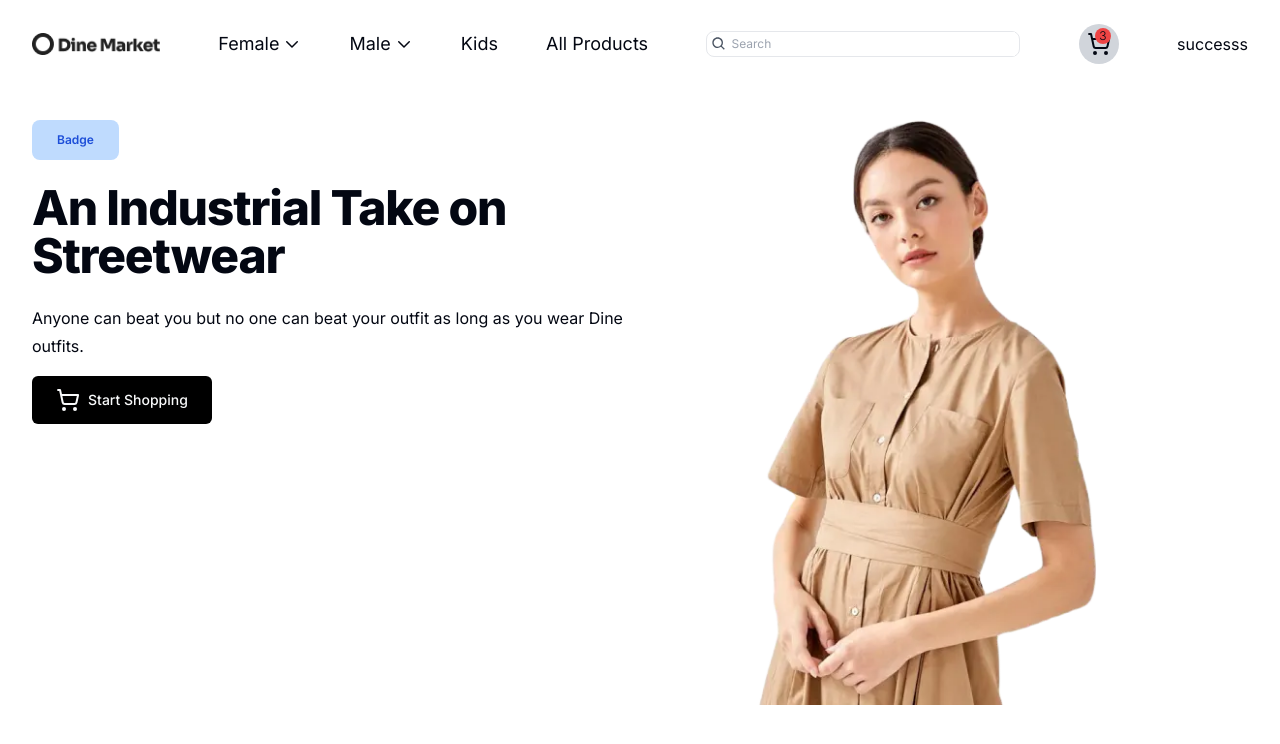
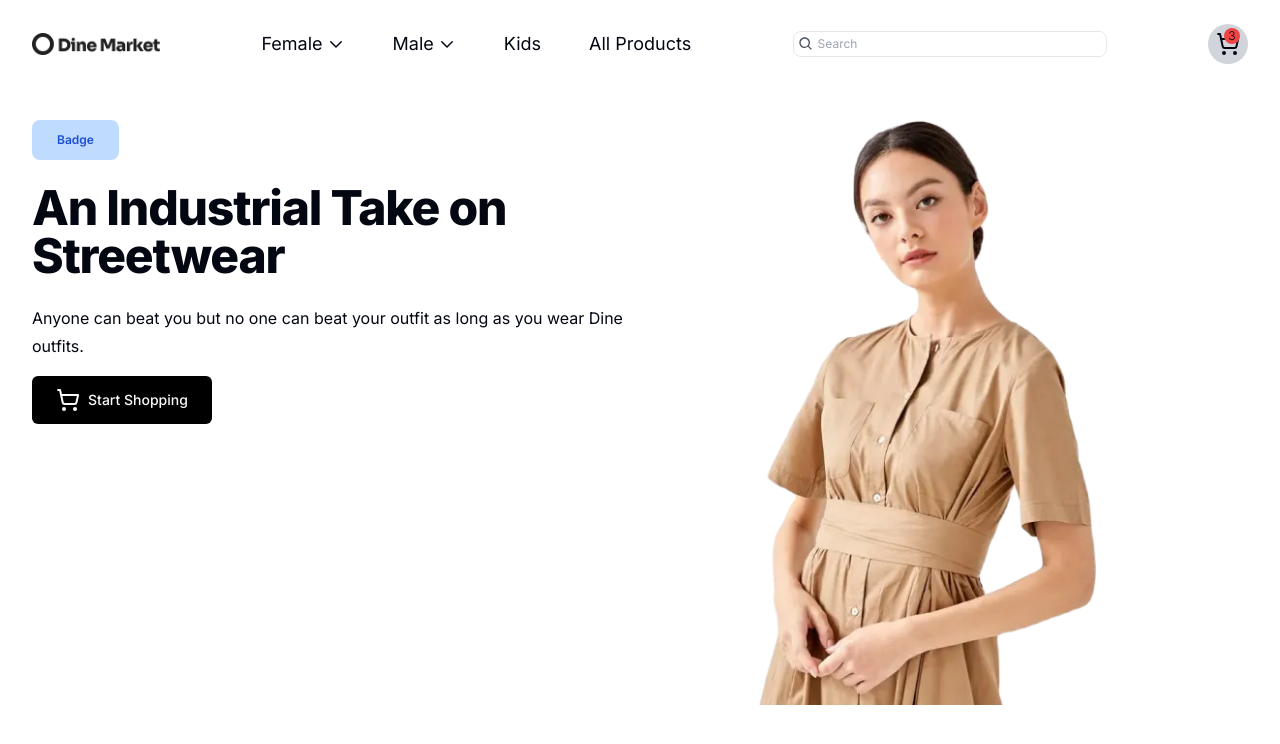
Before and after one commit to shoaibsultann/hackathone_eCommerce_website, a Next.js app: page / in a window 1280 px wide. Shown: the top 744 px of the page. Built offline with nearby package versions, Linux system fonts and the light colour scheme.

Commit message:
div change

```diff
--- a/src/components/views/Header.tsx
+++ b/src/components/views/Header.tsx
@@ -46,9 +46,6 @@ const Header = () => {
         </div>
         <ShoppingCart className="h-6 w-6" />
       </div>
-      <div>
-        successs
-      </div>
     </div>
   );
 };
```
